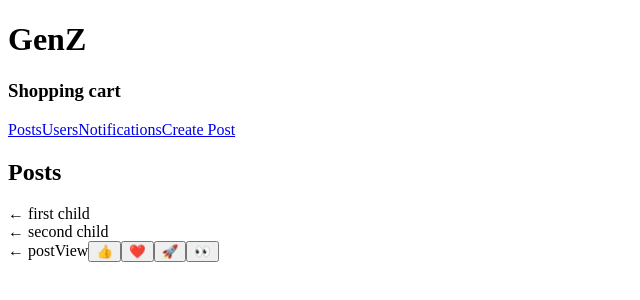
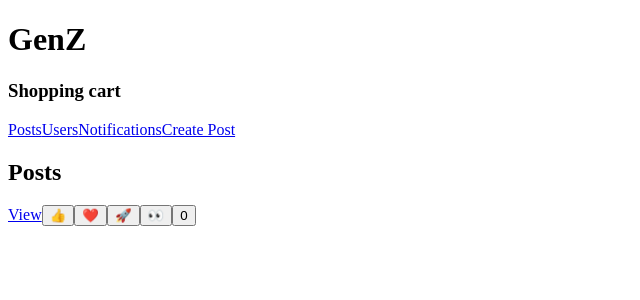
Before and after one commit to acciojob/social-media-Ishikaverma2317, a React app: page / in a window 1280 px wide. Shown: the top 300 px of the page, without its empty margins (0-640 px from the left). Built offline with nearby package versions, Linux system fonts and the light colour scheme.

Commit message:
Update PostsList.js

```diff
--- a/src/components/PostsList.js
+++ b/src/components/PostsList.js
@@ -1,21 +1,26 @@
 import React from "react";
-import Posts from "./Posts";
 
 function PostsList() {
   return (
- <section class="posts-list">
-  <h2>Posts</h2>        ← first child
-  <div>                ← second child
-    <article>          ← post
-      <a class="button">View</a>
+    <section className="posts-list">
+      {/* FIRST CHILD */}
+      <h2>Posts</h2>
+
+      {/* SECOND CHILD */}
+      <div>
+        <article>
+          <a href="/posts/1" className="button">
+            View
+          </a>
+
           <button>👍</button>
           <button>❤️</button>
           <button>🚀</button>
           <button>👀</button>
+          <button>0</button>
         </article>
       </div>
     </section>
-
   );
 }
 
```
Lines whose indentation alone changed are shown as unchanged.
